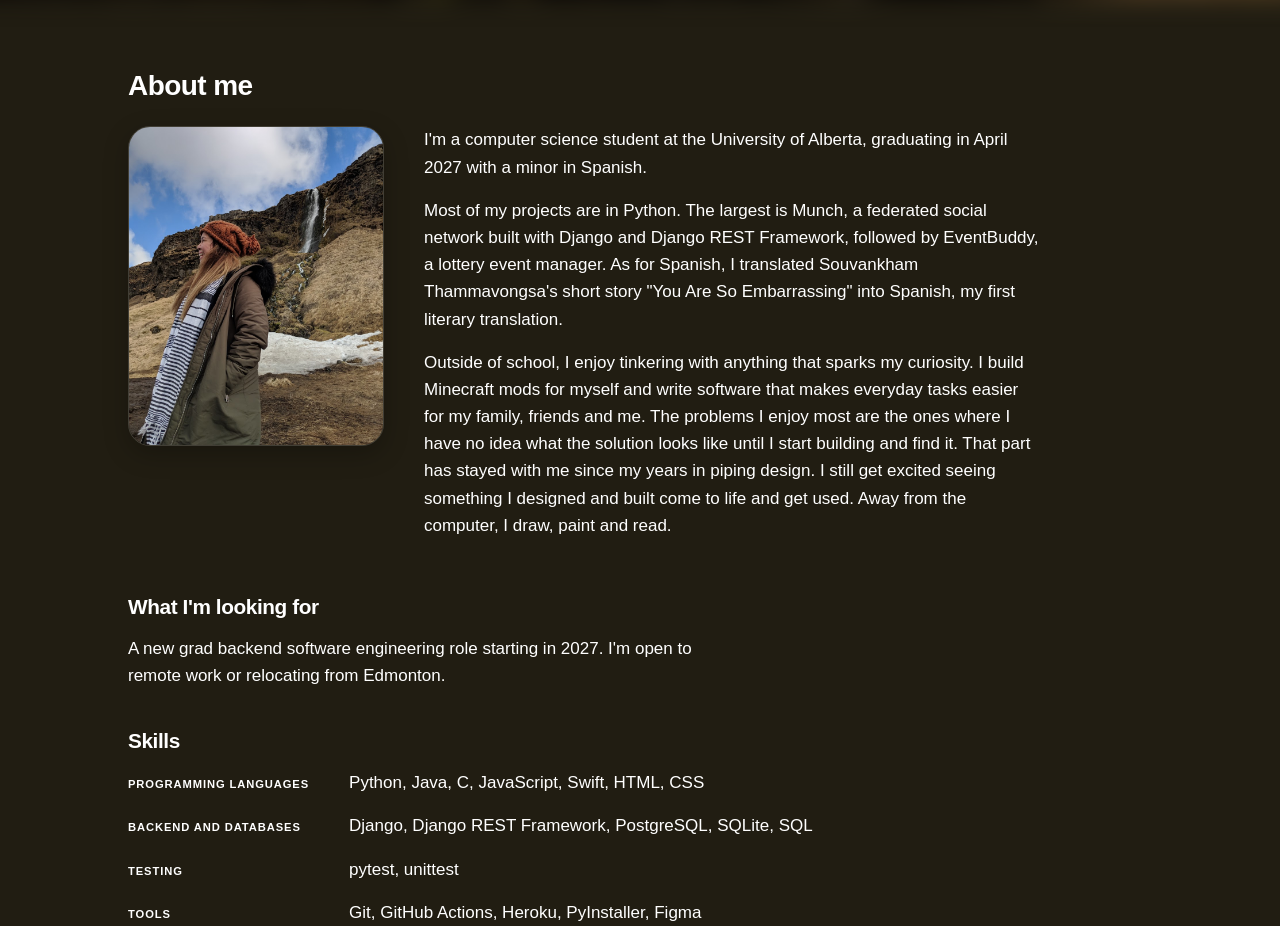
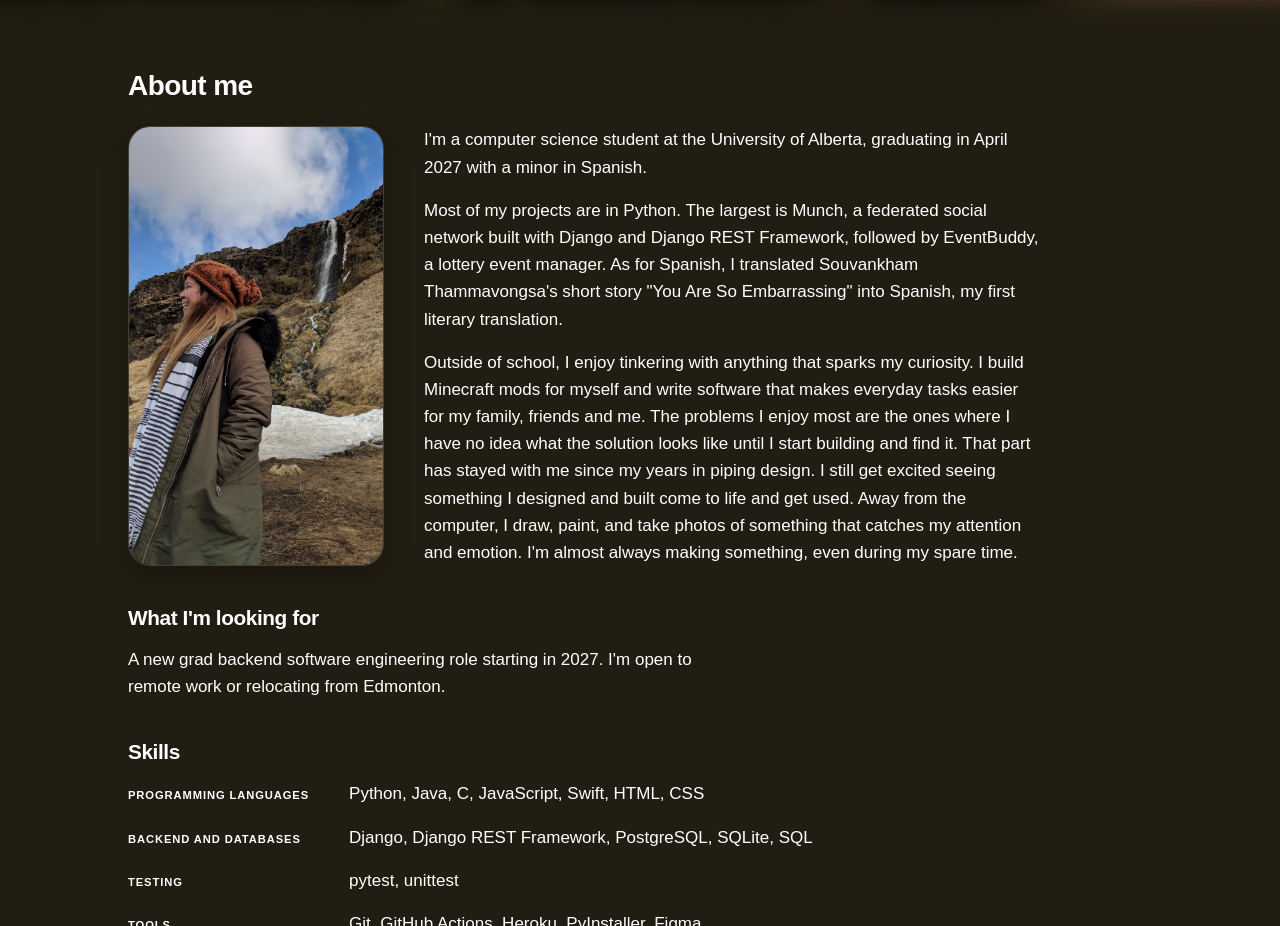
Before and after one commit to madelainedalangin/Madelaine-v1, a plain HTML site: page index.html in a window 1280 px wide. Shown: the part 826-1752 px from the top of the page. Drawn offline with Linux system fonts and the light colour scheme.

Commit message:
update about and photo height

```diff
--- a/css/style.css
+++ b/css/style.css
@@ -617,6 +617,16 @@ a:hover {
 @media (min-width: 48rem) {
   .about__intro {
     grid-template-columns: 16rem minmax(0, 1fr);
+    align-items: stretch;
+  }
+
+  .about__photo {
+    height: 100%;
+    aspect-ratio: auto;
+  }
+
+  .about__intro .prose > :last-child {
+    margin-bottom: 0;
   }
 }
 
--- a/index.html
+++ b/index.html
@@ -75,7 +75,8 @@
                 no idea what the solution looks like until I start building and find it. That
                 part has stayed with me since my years in piping design. I still get excited
                 seeing something I designed and built come to life and get used. Away from the
-                computer, I draw, paint and read.
+                computer, I draw, paint, and take photos of something that catches my attention and emotion.
+                I'm almost always making something, even during my spare time.
               </p>
           </div>
         </div>
```
